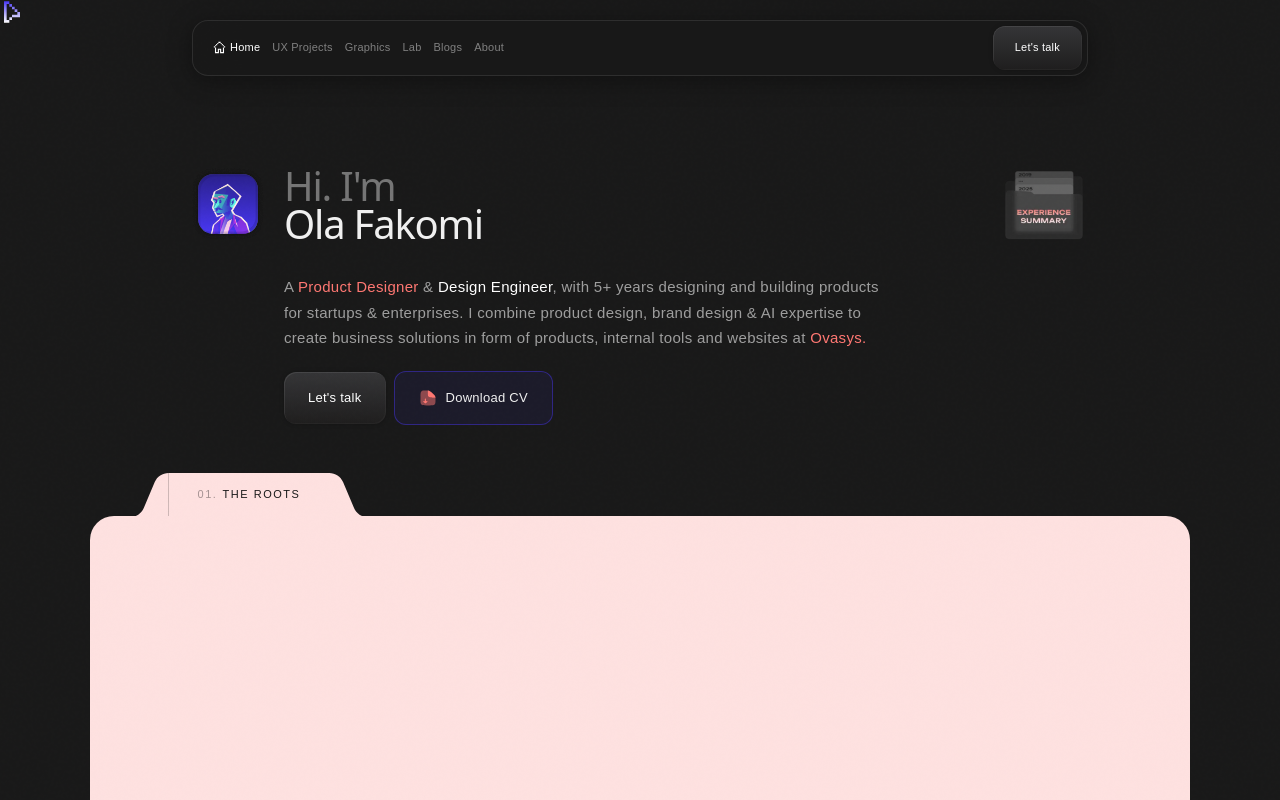
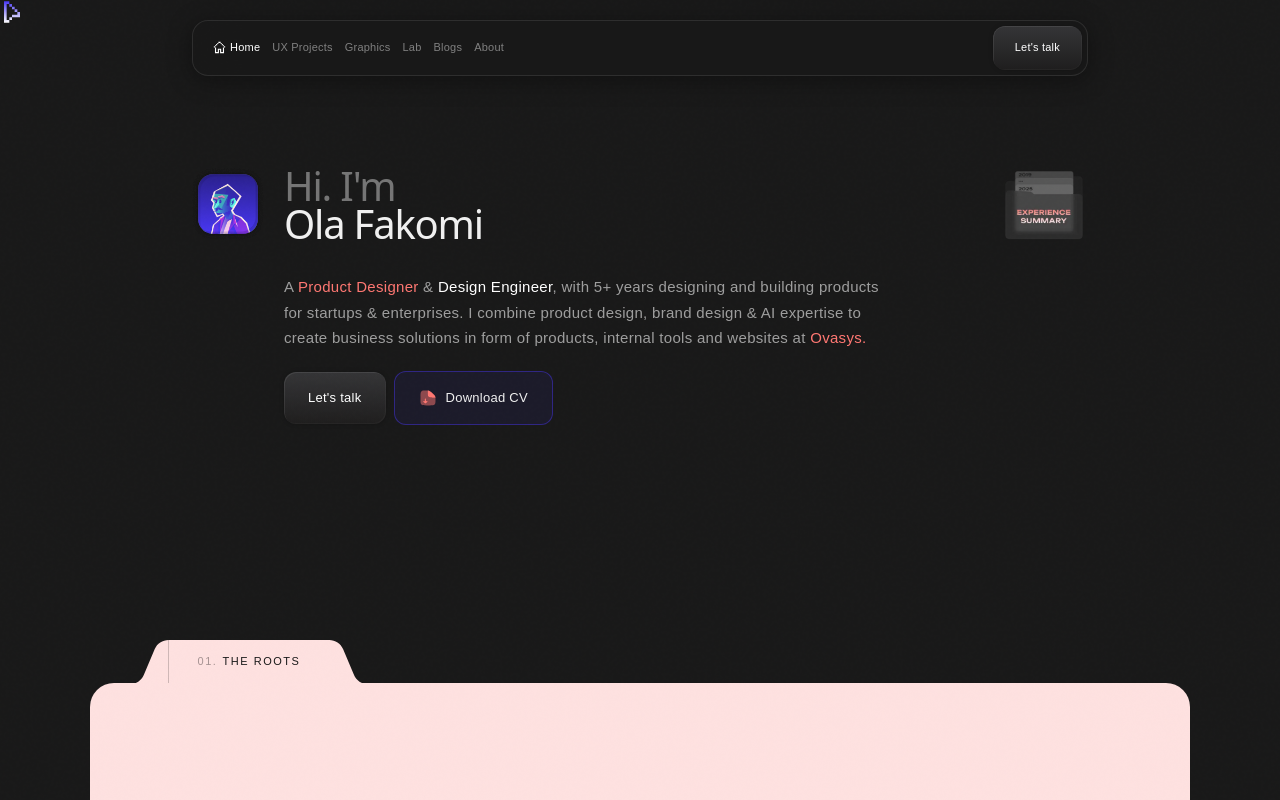
Before and after one commit to ola-fakomi/OlaFakomiFolio3, a website built with Vite: page index.html in a window 1280 px wide. Shown: the top 800 px of the page. Built offline with nearby package versions, Linux system fonts and the light colour scheme; some packages are replaced by stand-ins of ours; a web font is replaced by a local one.

Commit message:
Restore #intro min-height: 80vh for case study fan effect
The fan JS translates cards 2+3 upward to create the stacked peek view.
This requires the intro section to be at least 80vh so the case-stack
starts near the bottom of the viewport at scroll=0.

Co-Authored-By: Claude Sonnet 4.6 <noreply@anthropic.com>

```diff
--- a/index.html
+++ b/index.html
@@ -1577,7 +1577,7 @@
 
     #intro {
       position: relative;
-      height: auto;
+      min-height: 80vh;
       background: var(--bg);
     }
 
```
